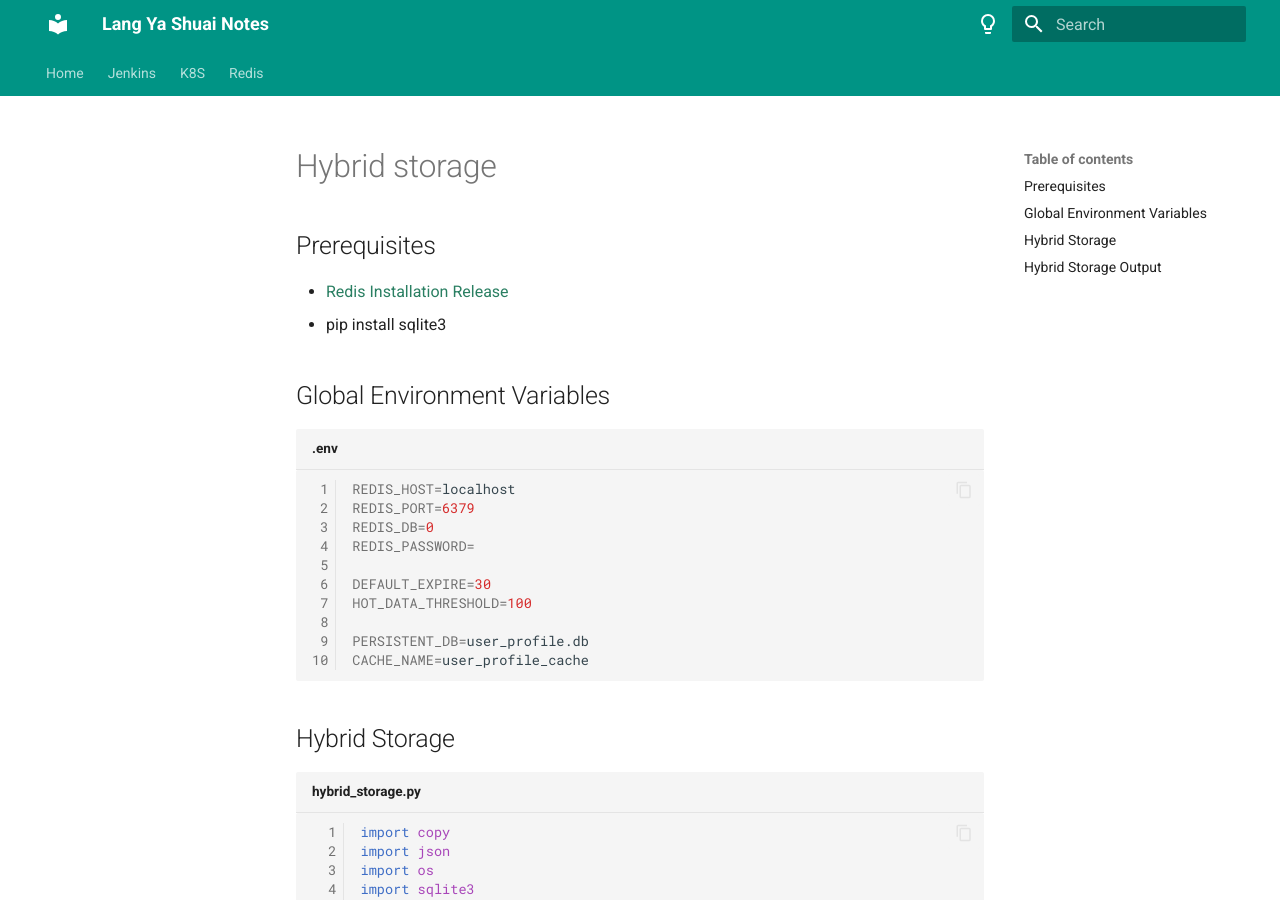
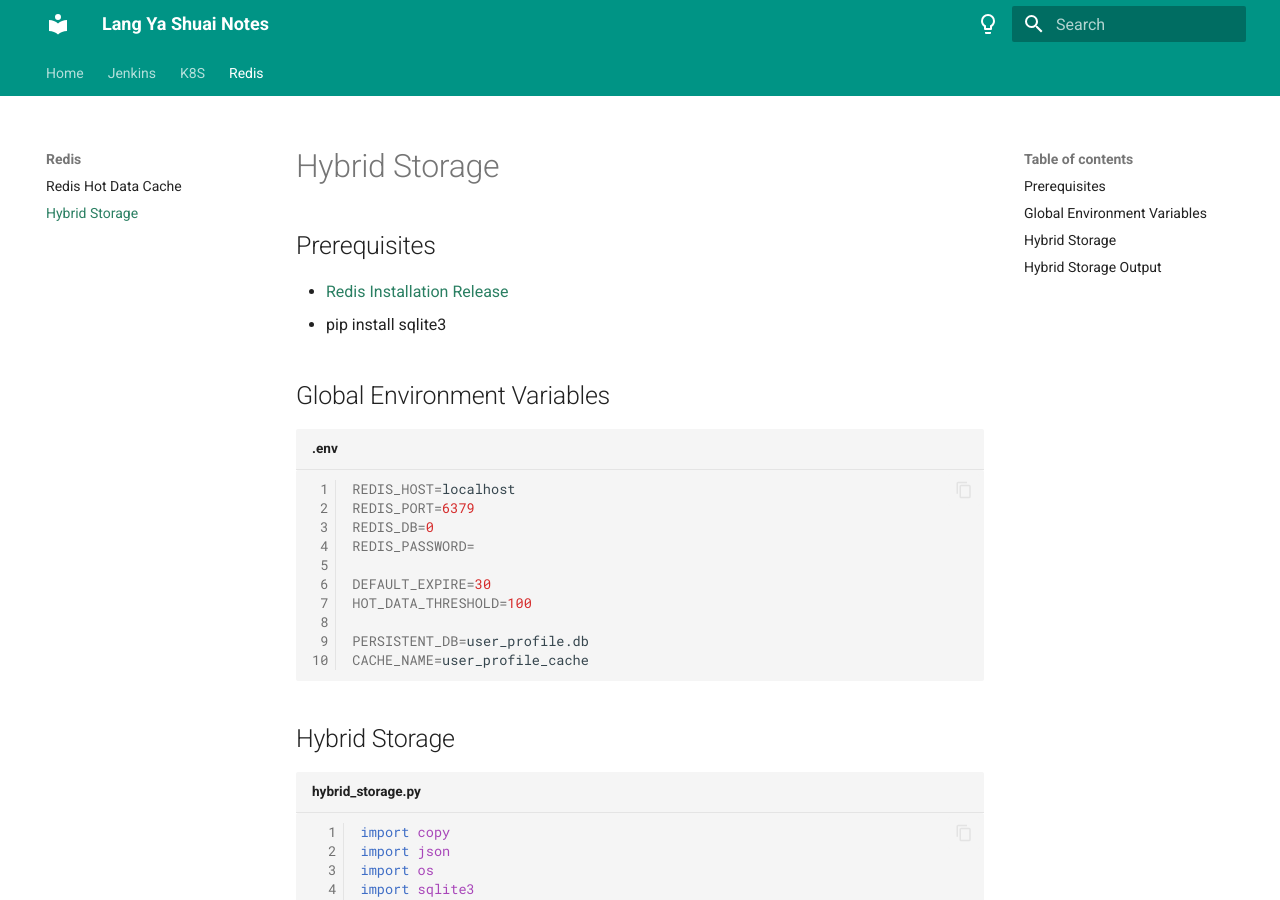
Before and after one commit to zhouushe/notes, an MkDocs documentation site: the page built from docs/hybrid_storage.md, in a window 1280 px wide and 900 px high. Built offline with MkDocs 1.6.1 and Material for MkDocs 9.7.7, drawn with Linux system fonts in a browser that asks for light colours.

Commit message:
Update mkdocs.yml

```diff
--- a/mkdocs.yml
+++ b/mkdocs.yml
@@ -50,6 +50,7 @@
       - K8S FIO: k8s_fio.md
   - Redis:
       - Redis Hot Data Cache: redis_hot_data_cache.md
+      - Hybrid Storage: hybrid_storage.md
 
 markdown_extensions:
   - toc:
```
